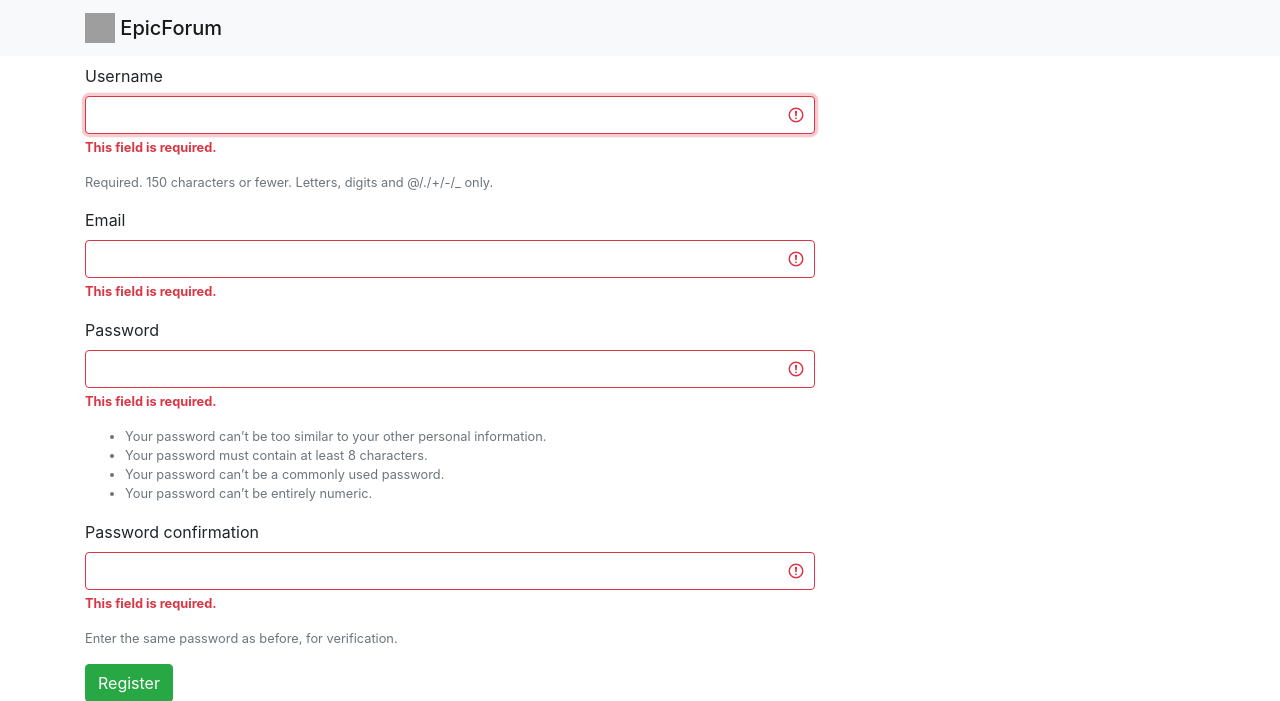
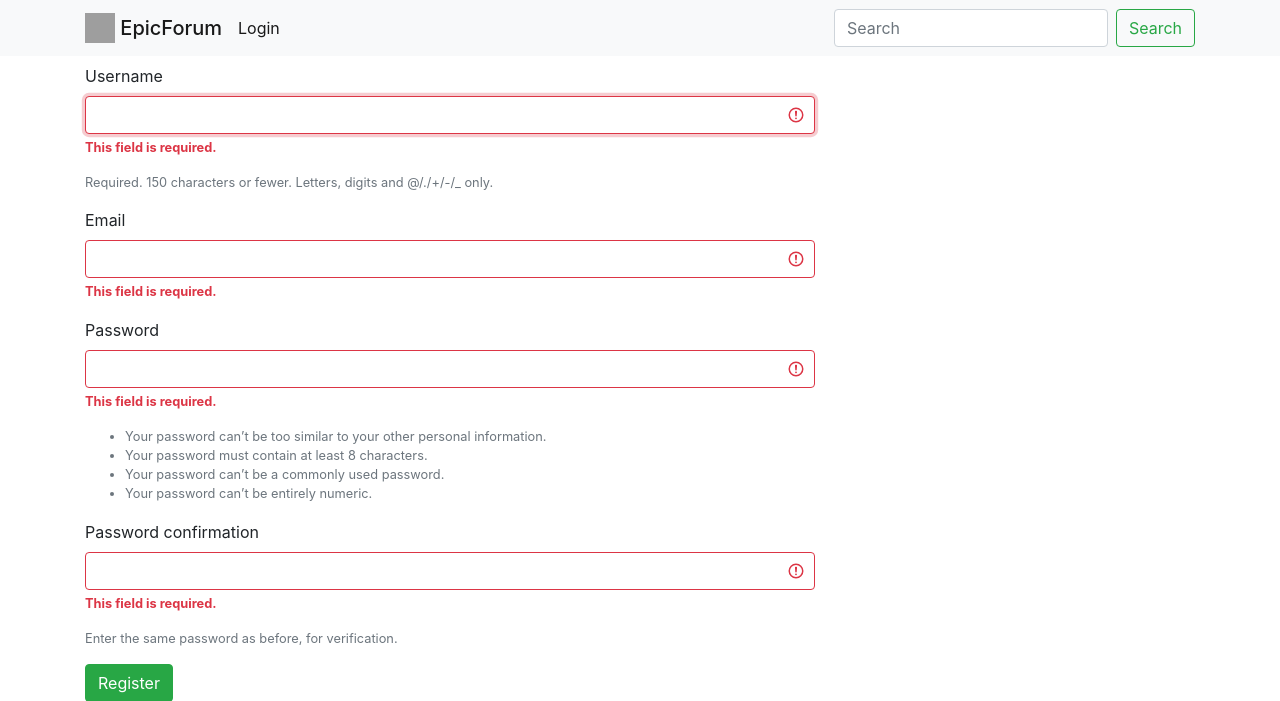
Before and after one commit to JasonWurunfei/FTH, a Django app: page /accounts/register/ in a window 1280 px wide. Shown: the top 701 px of the page. Run offline with Django 3.2, Linux system fonts and the light colour scheme; parts of the project's set-up code (start-up, migrations or seed data) failed here and were passed over; some libraries are stand-ins or nearby versions; grey boxes are pictures that could not be loaded.

Commit message:
finish logout

```diff
--- a/FTH/settings.py
+++ b/FTH/settings.py
@@ -135,6 +135,8 @@ MEDIA_ROOT = os.path.join(BASE_DIR, 'media')
 MEDIA_URL = '/media/'
 
 LOGIN_URL = '/accounts/login'
+LOGIN_REDIRECT_URL = '/blog/'
+LOGOUT_REDIRECT_URL = '/blog/'
 
 from datetime import datetime
 
--- a/templates/base.html
+++ b/templates/base.html
@@ -18,6 +18,22 @@
           <img src="https://ss3.bdstatic.com/70cFv8Sh_Q1YnxGkpoWK1HF6hhy/it/u=2349859212,1053714951&fm=26&gp=0.jpg" width="30" height="30" class="d-inline-block align-top" alt="">
           EpicForum
         </a>
+
+
+        <ul class="navbar-nav mr-auto">
+          <li class="nav-item active">
+            {% if user.is_authenticated %}
+              <a class="nav-link" href="{% url 'accounts:logout' %}">Logout <span class="sr-only">(current)</span></a>
+            {% else %}
+              <a class="nav-link" href="{% url 'accounts:login' %}">Login <span class="sr-only">(current)</span></a>
+            {% endif %}
+          </li>
+        </ul>
+
+        <form class="form-inline my-2 my-lg-0">
+          <input class="form-control mr-sm-2" type="search" placeholder="Search" aria-label="Search">
+          <button class="btn btn-outline-success my-2 my-sm-0" type="submit">Search</button>
+        </form>
       </div>
     </nav>
     {% block content %}
```
